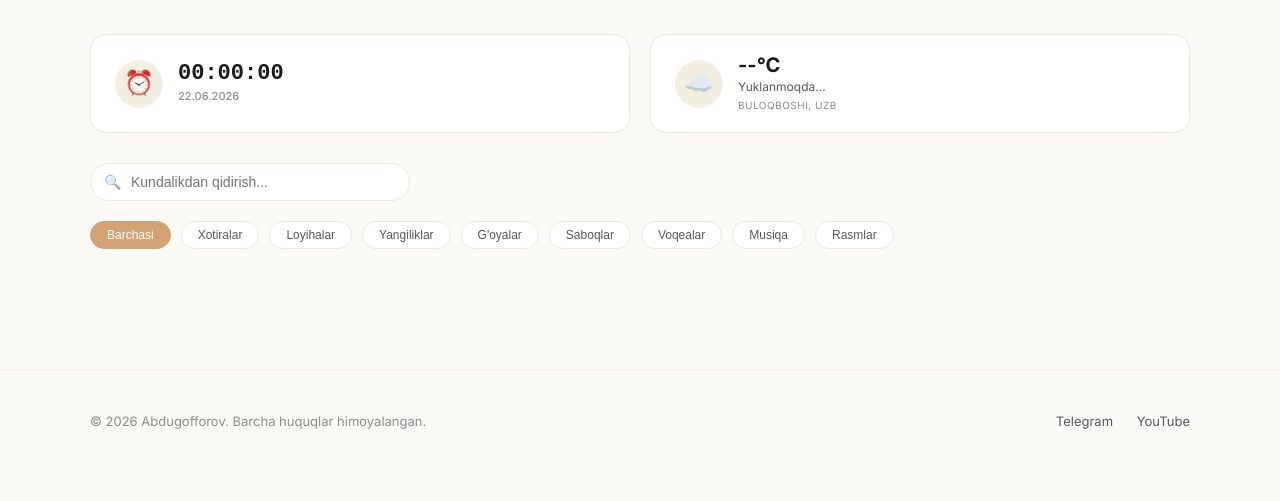
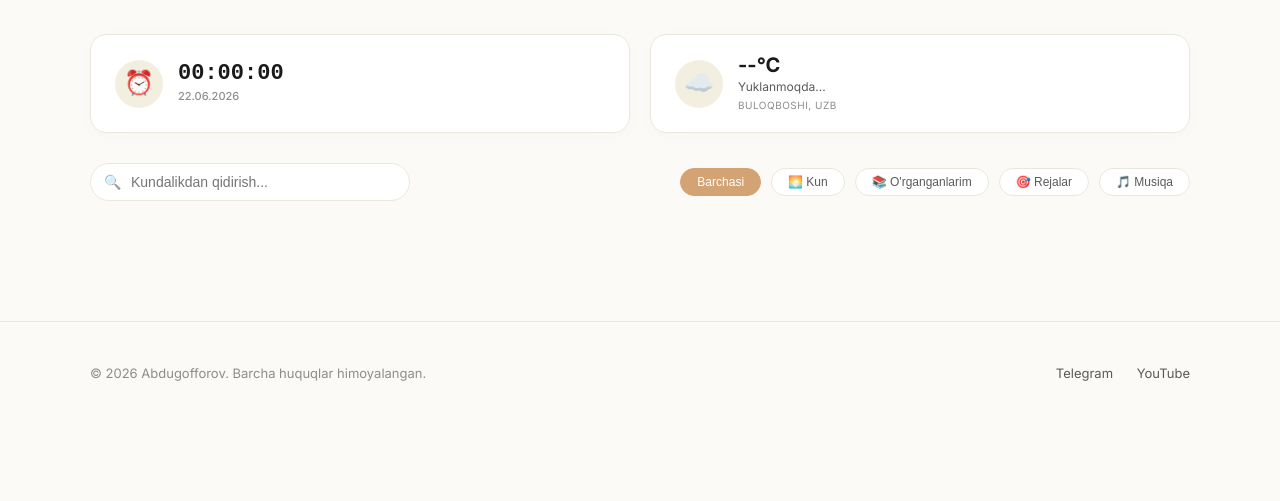
Before and after one commit to akromjonabdugofforov23/abdugofforov, a website: page index.html in a window 1280 px wide. Shown: the part 299-800 px from the top of the page. Drawn offline with nearby package versions, Linux system fonts and the light colour scheme; a web font is replaced by a local one.

Commit message:
feat: deutsch nav, yangi kategoriyalar, test view

```diff
--- a/index.html
+++ b/index.html
@@ -24,6 +24,7 @@
                 <div class="nav-links" id="main-nav">
                     <a href="#" class="active" data-page="home">Bosh sahifa</a>
                     <a href="#" data-page="projects" id="nav-portfolio-link" style="display:none;">Loyihalar</a>
+                    <a href="#" data-page="deutsch" id="nav-deutsch-link">🇩🇪 Deutsch</a>
                 </div>
 
 
@@ -83,6 +84,11 @@
     </div>
 
     <!-- Asosiy Kontent -->
+    <!-- Deutsch Test Sahifasi -->
+    <div class="container animate-fade-in" id="deutsch-view" style="display:none; padding: 40px 0;">
+        <div id="deutsch-content"></div>
+    </div>
+
     <main class="container animate-fade-in" id="main-content">
         <!-- Widgets Row (Ob-havo va Vaqt) -->
         <div class="widgets-row">
@@ -110,14 +116,10 @@
             </div>
             <div class="filter-tags" id="filter-tags">
                 <button class="filter-tag active" data-filter="all">Barchasi</button>
-                <button class="filter-tag" data-filter="memory">Xotiralar</button>
-                <button class="filter-tag" data-filter="project">Loyihalar</button>
-                <button class="filter-tag" data-filter="news">Yangiliklar</button>
-                <button class="filter-tag" data-filter="ideas">G'oyalar</button>
-                <button class="filter-tag" data-filter="lessons">Saboqlar</button>
-                <button class="filter-tag" data-filter="events">Voqealar</button>
-                <button class="filter-tag" data-filter="music">Musiqa</button>
-                <button class="filter-tag" data-filter="image">Rasmlar</button>
+                <button class="filter-tag" data-filter="kun">🌅 Kun</button>
+                <button class="filter-tag" data-filter="organganlarim">📚 O'rganganlarim</button>
+                <button class="filter-tag" data-filter="rejalar">🎯 Rejalar</button>
+                <button class="filter-tag" data-filter="musiqa">🎵 Musiqa</button>
             </div>
         </div>
 
```
